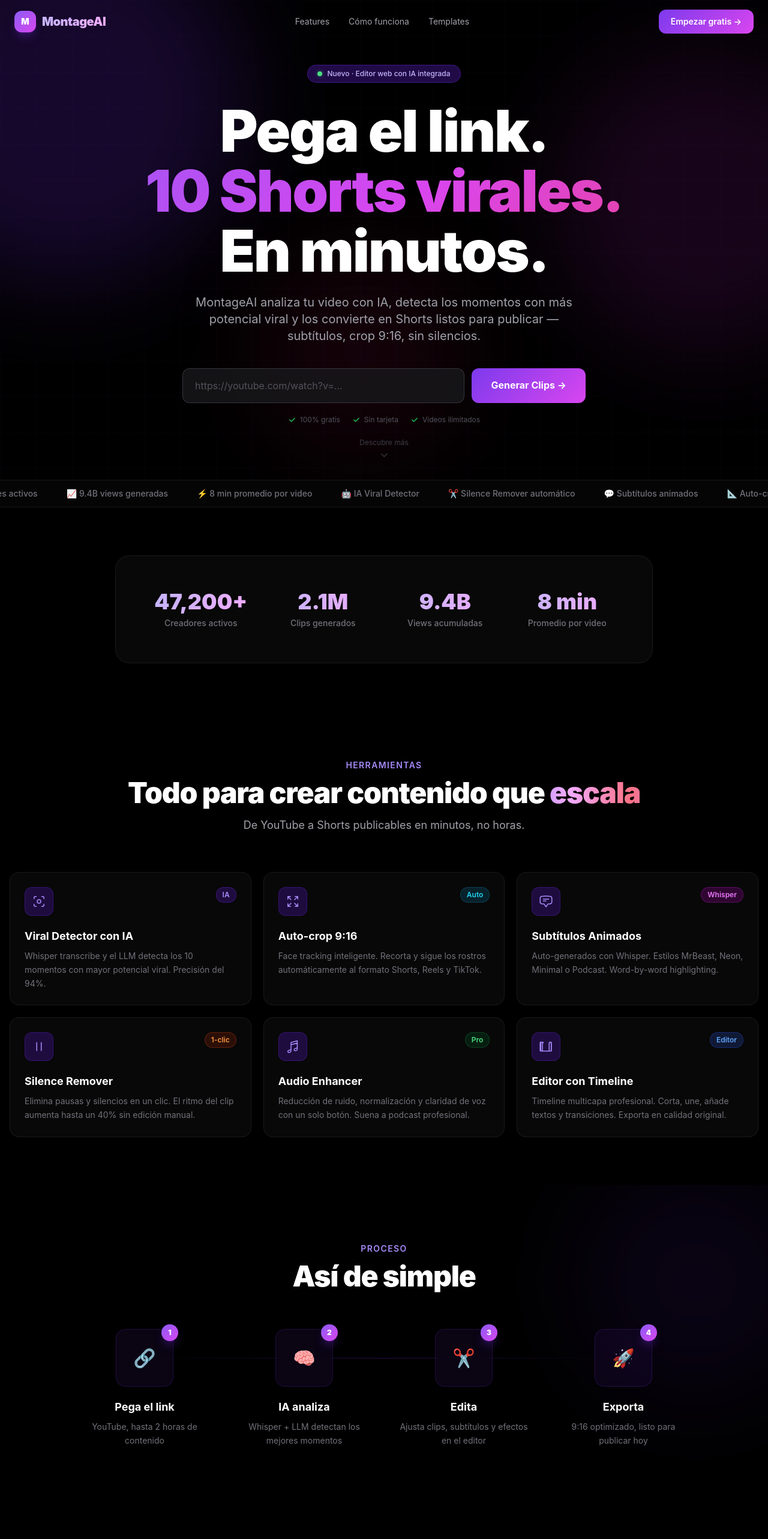
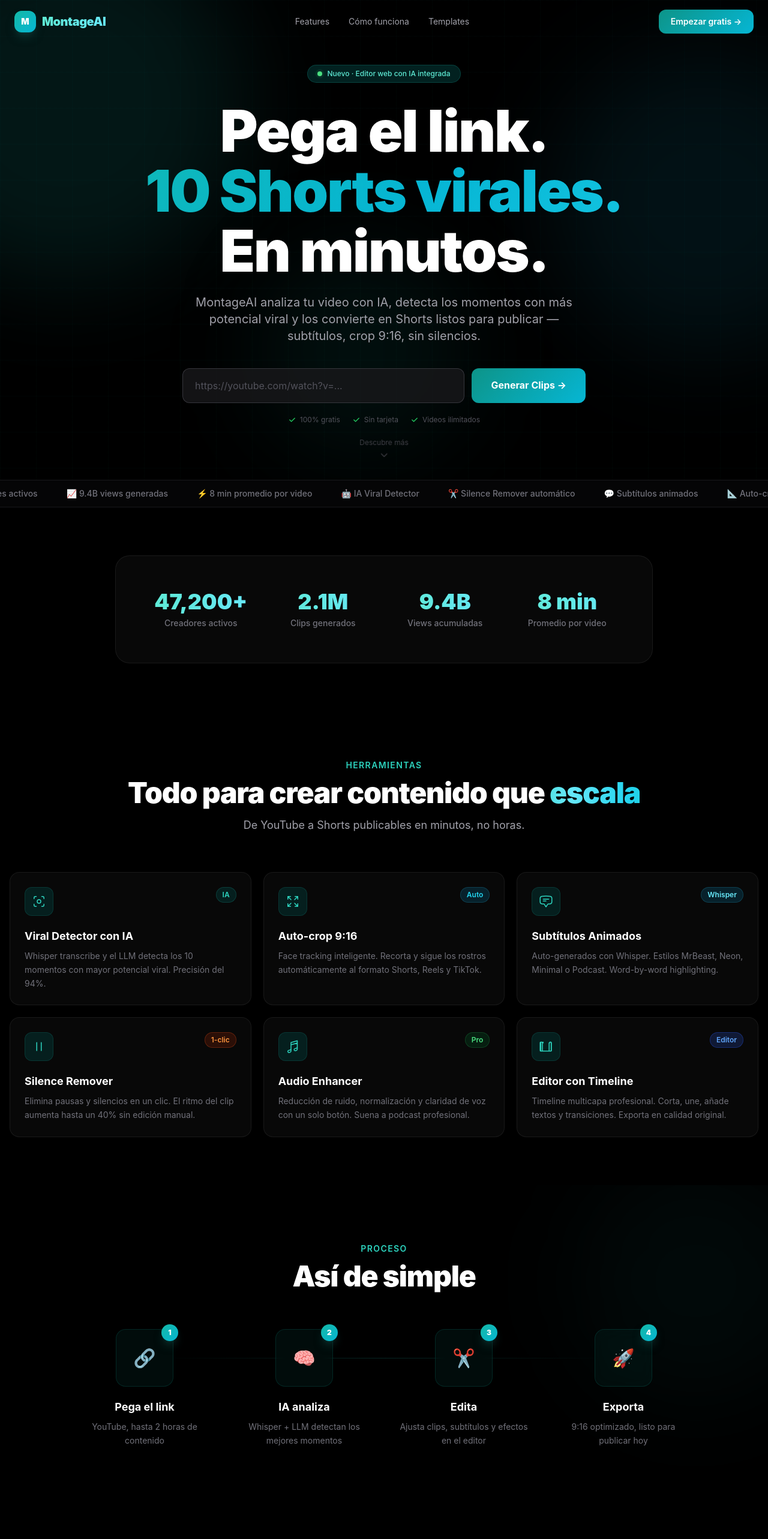
Before and after one commit to omaligam/montageai, a Next.js app in the folder frontend/: page / in a window 1280 px wide. Shown: the top 2566 px of the page at 60% size. Built offline with nearby package versions, Linux system fonts and the light colour scheme.

Commit message:
feat: cambiar paleta de colores a escala de turquesa/teal/cyan

```diff
--- a/frontend/src/app/globals.css
+++ b/frontend/src/app/globals.css
@@ -19,7 +19,7 @@
 ::-webkit-scrollbar { width: 6px; }
 ::-webkit-scrollbar-track { background: #0a0a0a; }
 ::-webkit-scrollbar-thumb { background: #27272a; border-radius: 3px; }
-::-webkit-scrollbar-thumb:hover { background: #7c3aed; }
+::-webkit-scrollbar-thumb:hover { background: #0d9488; }
 
 /* ── Keyframes ────────────────────────────────────── */
 @keyframes float {
@@ -51,8 +51,8 @@
   100% { transform: translateX(-50%); }
 }
 @keyframes border-pulse {
-  0%, 100% { border-color: rgba(124,58,237,0.3); }
-  50%       { border-color: rgba(124,58,237,0.7); box-shadow: 0 0 20px rgba(124,58,237,0.15); }
+  0%, 100% { border-color: rgba(13,148,136,0.3); }
+  50%       { border-color: rgba(13,148,136,0.7); box-shadow: 0 0 20px rgba(13,148,136,0.15); }
 }
 @keyframes count-up {
   from { opacity: 0; transform: translateY(8px); }
@@ -68,7 +68,7 @@
 
 /* ── Shimmer text ─────────────────────────────────── */
 .shimmer-text {
-  background: linear-gradient(90deg, #a78bfa, #f0abfc, #fb7185, #a78bfa);
+  background: linear-gradient(90deg, #2dd4bf, #67e8f9, #22d3ee, #2dd4bf);
   background-size: 200% auto;
   -webkit-background-clip: text;
   -webkit-text-fill-color: transparent;
@@ -78,7 +78,7 @@
 
 /* ── Animated gradient text ───────────────────────── */
 .gradient-text-animated {
-  background: linear-gradient(135deg, #8b5cf6, #d946ef, #f43f5e, #8b5cf6);
+  background: linear-gradient(135deg, #14b8a6, #06b6d4, #22d3ee, #14b8a6);
   background-size: 300% 300%;
   -webkit-background-clip: text;
   -webkit-text-fill-color: transparent;
@@ -95,22 +95,22 @@
 }
 
 .glass-purple {
-  background: rgba(124,58,237,0.08);
+  background: rgba(13,148,136,0.08);
   backdrop-filter: blur(12px);
-  border: 1px solid rgba(124,58,237,0.2);
+  border: 1px solid rgba(13,148,136,0.2);
 }
 
 /* ── Glow button ──────────────────────────────────── */
 .btn-glow {
   position: relative;
-  background: linear-gradient(135deg, #7c3aed, #d946ef);
+  background: linear-gradient(135deg, #0d9488, #06b6d4);
   transition: all 0.25s ease;
 }
 .btn-glow::after {
   content: "";
   position: absolute;
   inset: -3px;
-  background: linear-gradient(135deg, #7c3aed, #d946ef);
+  background: linear-gradient(135deg, #0d9488, #06b6d4);
   border-radius: inherit;
   filter: blur(14px);
   opacity: 0;
@@ -127,7 +127,7 @@
 }
 .card-lift:hover {
   transform: translateY(-4px);
-  box-shadow: 0 20px 40px rgba(0,0,0,0.4), 0 0 0 1px rgba(124,58,237,0.3);
+  box-shadow: 0 20px 40px rgba(0,0,0,0.4), 0 0 0 1px rgba(13,148,136,0.3);
 }
 
 /* ── Orb background ───────────────────────────────── */
--- a/frontend/src/app/page.js
+++ b/frontend/src/app/page.js
@@ -20,7 +20,7 @@
     title: "Viral Detector con IA",
     desc: "Whisper transcribe y el LLM detecta los 10 momentos con mayor potencial viral. Precisión del 94%.",
     tag: "IA",
-    tagColor: "text-violet-400 bg-violet-950/60 border-violet-800/50",
+    tagColor: "text-teal-400 bg-teal-950/60 border-teal-800/50",
   },
   {
     icon: (
@@ -42,7 +42,7 @@
     title: "Subtítulos Animados",
     desc: "Auto-generados con Whisper. Estilos MrBeast, Neon, Minimal o Podcast. Word-by-word highlighting.",
     tag: "Whisper",
-    tagColor: "text-fuchsia-400 bg-fuchsia-950/60 border-fuchsia-800/50",
+    tagColor: "text-cyan-300 bg-cyan-950/60 border-cyan-800/50",
   },
   {
     icon: (
@@ -86,7 +86,7 @@
     handle: "@juanrodcreator",
     subs: "1.2M subs",
     text: "Pasé de tardar 3 horas por video a 15 minutos. MontageAI detecta los clips virales mejor que yo.",
-    color: "from-violet-500 to-fuchsia-500",
+    color: "from-teal-500 to-cyan-500",
   },
   {
     avatar: "SM",
@@ -108,7 +108,7 @@
 
 const TEMPLATES = [
   { id: "viral_bold",    name: "Viral Bold",    color: "from-yellow-500 via-orange-500 to-red-500",   label: "MrBeast style",    views: "4.2B vistas" },
-  { id: "neon_glow",    name: "Neon Glow",     color: "from-cyan-400 via-violet-500 to-fuchsia-500", label: "Gaming / TikTok",  views: "2.8B vistas" },
+  { id: "neon_glow",    name: "Neon Glow",     color: "from-teal-400 via-cyan-500 to-teal-500",      label: "Gaming / TikTok",  views: "2.8B vistas" },
   { id: "minimal_clean",name: "Minimal Clean", color: "from-slate-600 via-slate-700 to-zinc-800",    label: "Podcast / LinkedIn",views: "1.1B vistas" },
   { id: "tiktok_viral", name: "TikTok Viral",  color: "from-pink-500 via-red-500 to-rose-600",       label: "Max engagement",   views: "3.6B vistas" },
 ];
@@ -152,8 +152,8 @@
       }`}>
         <div className="max-w-7xl mx-auto flex items-center justify-between px-6 py-4">
           <div className="flex items-center gap-2.5">
-            <div className="w-9 h-9 rounded-xl bg-gradient-to-br from-violet-500 to-fuchsia-500 flex items-center justify-center font-black text-sm shadow-lg shadow-violet-900/50">M</div>
-            <span className="font-black text-xl tracking-tight bg-gradient-to-r from-violet-300 to-fuchsia-300 bg-clip-text text-transparent">MontageAI</span>
+            <div className="w-9 h-9 rounded-xl bg-gradient-to-br from-teal-500 to-cyan-500 flex items-center justify-center font-black text-sm shadow-lg shadow-teal-900/50">M</div>
+            <span className="font-black text-xl tracking-tight bg-gradient-to-r from-teal-300 to-cyan-300 bg-clip-text text-transparent">MontageAI</span>
           </div>
           <div className="hidden md:flex items-center gap-8 text-sm text-zinc-400">
             <a href="#features" className="hover:text-white transition-colors">Features</a>
@@ -169,15 +169,15 @@
       {/* ── Hero ─────────────────────────────────────── */}
       <section className="relative min-h-screen flex flex-col items-center justify-center pt-24 pb-20 px-4 overflow-hidden">
         {/* Background orbs */}
-        <div className="orb w-[600px] h-[600px] bg-violet-700/20 -top-32 -left-48" />
-        <div className="orb w-[500px] h-[500px] bg-fuchsia-700/15 top-24 -right-36 animate-float-slow" />
-        <div className="orb w-[350px] h-[350px] bg-pink-700/10 bottom-10 left-1/3" />
+        <div className="orb w-[600px] h-[600px] bg-teal-700/20 -top-32 -left-48" />
+        <div className="orb w-[500px] h-[500px] bg-cyan-700/15 top-24 -right-36 animate-float-slow" />
+        <div className="orb w-[350px] h-[350px] bg-teal-600/10 bottom-10 left-1/3" />
         {/* Grid */}
-        <div className="absolute inset-0 bg-[linear-gradient(rgba(124,58,237,0.03)_1px,transparent_1px),linear-gradient(to_right,rgba(124,58,237,0.03)_1px,transparent_1px)] bg-[size:60px_60px] pointer-events-none" />
+        <div className="absolute inset-0 bg-[linear-gradient(rgba(13,148,136,0.03)_1px,transparent_1px),linear-gradient(to_right,rgba(13,148,136,0.03)_1px,transparent_1px)] bg-[size:60px_60px] pointer-events-none" />
 
         <div className="relative max-w-5xl mx-auto text-center">
           {/* Badge */}
-          <div className="inline-flex items-center gap-2 bg-violet-950/70 border border-violet-700/40 rounded-full px-4 py-1.5 text-xs text-violet-300 mb-8 font-medium backdrop-blur-sm animate-slide-up">
+          <div className="inline-flex items-center gap-2 bg-teal-950/70 border border-teal-700/40 rounded-full px-4 py-1.5 text-xs text-teal-300 mb-8 font-medium backdrop-blur-sm animate-slide-up">
             <span className="relative flex h-2 w-2">
               <span className="animate-ping absolute inline-flex h-full w-full rounded-full bg-green-400 opacity-75" />
               <span className="relative inline-flex rounded-full h-2 w-2 bg-green-400" />
@@ -205,7 +205,7 @@
               value={url}
               onChange={(e) => setUrl(e.target.value)}
               placeholder="https://youtube.com/watch?v=..."
-              className="flex-1 bg-zinc-900/80 border border-zinc-700/80 rounded-xl px-5 py-4 text-white placeholder-zinc-600 outline-none focus:border-violet-500 focus:ring-1 focus:ring-violet-500/30 transition-all backdrop-blur-sm"
+              className="flex-1 bg-zinc-900/80 border border-zinc-700/80 rounded-xl px-5 py-4 text-white placeholder-zinc-600 outline-none focus:border-teal-500 focus:ring-1 focus:ring-teal-500/30 transition-all backdrop-blur-sm"
             />
             <Link
               href={url ? `/dashboard?url=${encodeURIComponent(url)}` : "/dashboard"}
@@ -253,7 +253,7 @@
             <div className="grid grid-cols-2 lg:grid-cols-4 gap-8">
               {STATS.map((s) => (
                 <div key={s.label} className="text-center">
-                  <div className="text-3xl sm:text-4xl font-black bg-gradient-to-r from-violet-300 to-fuchsia-300 bg-clip-text text-transparent mb-1.5">
+                  <div className="text-3xl sm:text-4xl font-black bg-gradient-to-r from-teal-300 to-cyan-300 bg-clip-text text-transparent mb-1.5">
                     {s.value}
                   </div>
                   <div className="text-zinc-500 text-sm font-medium">{s.label}</div>
@@ -267,7 +267,7 @@
       {/* ── Features ─────────────────────────────────── */}
       <section id="features" className="py-20 px-4 max-w-7xl mx-auto">
         <div className="text-center mb-16">
-          <p className="text-violet-400 text-sm font-semibold tracking-widest uppercase mb-3">Herramientas</p>
+          <p className="text-teal-400 text-sm font-semibold tracking-widest uppercase mb-3">Herramientas</p>
           <h2 className="text-4xl sm:text-5xl font-black mb-4 tracking-tight">
             Todo para crear contenido que <span className="shimmer-text">escala</span>
           </h2>
@@ -277,14 +277,14 @@
           {FEATURES.map((f) => (
             <div key={f.title} className="card-lift glass rounded-2xl p-6 group cursor-default">
               <div className="flex items-start justify-between mb-5">
-                <div className="w-12 h-12 rounded-xl bg-violet-950/60 border border-violet-800/40 flex items-center justify-center text-violet-400 group-hover:text-fuchsia-300 transition-colors">
+                <div className="w-12 h-12 rounded-xl bg-teal-950/60 border border-teal-800/40 flex items-center justify-center text-teal-400 group-hover:text-cyan-300 transition-colors">
                   {f.icon}
                 </div>
                 <span className={`text-xs font-semibold px-2.5 py-1 rounded-full border ${f.tagColor}`}>
                   {f.tag}
                 </span>
               </div>
-              <h3 className="font-bold text-lg mb-2 group-hover:text-violet-300 transition-colors">{f.title}</h3>
+              <h3 className="font-bold text-lg mb-2 group-hover:text-teal-300 transition-colors">{f.title}</h3>
               <p className="text-zinc-500 text-sm leading-relaxed">{f.desc}</p>
             </div>
           ))}
@@ -293,14 +293,14 @@
 
       {/* ── How it works ─────────────────────────────── */}
       <section id="how" className="py-24 px-4 relative overflow-hidden">
-        <div className="orb w-[400px] h-[400px] bg-violet-800/10 -top-10 -right-20" />
+        <div className="orb w-[400px] h-[400px] bg-teal-800/10 -top-10 -right-20" />
         <div className="max-w-5xl mx-auto relative">
           <div className="text-center mb-16">
-            <p className="text-violet-400 text-sm font-semibold tracking-widest uppercase mb-3">Proceso</p>
+            <p className="text-teal-400 text-sm font-semibold tracking-widest uppercase mb-3">Proceso</p>
             <h2 className="text-4xl sm:text-5xl font-black tracking-tight">Así de simple</h2>
           </div>
           <div className="relative">
-            <div className="hidden lg:block absolute top-12 left-[12.5%] right-[12.5%] h-px bg-gradient-to-r from-transparent via-violet-800/40 to-transparent" />
+            <div className="hidden lg:block absolute top-12 left-[12.5%] right-[12.5%] h-px bg-gradient-to-r from-transparent via-teal-800/40 to-transparent" />
             <div className="grid grid-cols-1 lg:grid-cols-4 gap-10">
               {[
                 { n: "01", t: "Pega el link",  d: "YouTube, hasta 2 horas de contenido", icon: "🔗" },
@@ -313,11 +313,11 @@
                     <div className="w-24 h-24 rounded-2xl glass-purple flex items-center justify-center text-3xl group-hover:scale-110 transition-transform duration-300">
                       {s.icon}
                     </div>
-                    <div className="absolute -top-2 -right-2 w-7 h-7 rounded-full bg-gradient-to-br from-violet-500 to-fuchsia-500 flex items-center justify-center text-xs font-black shadow-lg shadow-violet-900/50">
+                    <div className="absolute -top-2 -right-2 w-7 h-7 rounded-full bg-gradient-to-br from-teal-500 to-cyan-500 flex items-center justify-center text-xs font-black shadow-lg shadow-teal-900/50">
                       {s.n.slice(-1)}
                     </div>
                   </div>
-                  <h3 className="font-bold text-lg mb-2 group-hover:text-violet-300 transition-colors">{s.t}</h3>
+                  <h3 className="font-bold text-lg mb-2 group-hover:text-teal-300 transition-colors">{s.t}</h3>
                   <p className="text-zinc-500 text-sm leading-relaxed">{s.d}</p>
                 </div>
               ))}
@@ -329,7 +329,7 @@
       {/* ── Templates ────────────────────────────────── */}
       <section id="templates" className="py-20 px-4 max-w-7xl mx-auto">
         <div className="text-center mb-14">
-          <p className="text-violet-400 text-sm font-semibold tracking-widest uppercase mb-3">Templates</p>
+          <p className="text-teal-400 text-sm font-semibold tracking-widest uppercase mb-3">Templates</p>
           <h2 className="text-4xl sm:text-5xl font-black mb-4 tracking-tight">Estilos que generan millones</h2>
           <p className="text-zinc-400 text-lg">Probados por miles de creadores. Listos en segundos.</p>
         </div>
@@ -357,10 +357,10 @@
 
       {/* ── Testimonials ─────────────────────────────── */}
       <section className="py-24 px-4 relative overflow-hidden">
-        <div className="orb w-[500px] h-[500px] bg-fuchsia-800/10 -bottom-24 -left-24" />
+        <div className="orb w-[500px] h-[500px] bg-cyan-800/10 -bottom-24 -left-24" />
         <div className="max-w-6xl mx-auto relative">
           <div className="text-center mb-14">
-            <p className="text-violet-400 text-sm font-semibold tracking-widest uppercase mb-3">Testimonios</p>
+            <p className="text-teal-400 text-sm font-semibold tracking-widest uppercase mb-3">Testimonios</p>
             <h2 className="text-4xl sm:text-5xl font-black tracking-tight">
               Creadores que lo usan <span className="shimmer-text">a diario</span>
             </h2>
@@ -393,10 +393,10 @@
 
       {/* ── Final CTA ────────────────────────────────── */}
       <section className="py-28 px-4 relative overflow-hidden">
-        <div className="absolute inset-0 bg-gradient-to-b from-transparent via-violet-950/20 to-transparent pointer-events-none" />
-        <div className="orb w-[700px] h-[700px] bg-violet-700/12 top-1/2 left-1/2 -translate-x-1/2 -translate-y-1/2" />
+        <div className="absolute inset-0 bg-gradient-to-b from-transparent via-teal-950/20 to-transparent pointer-events-none" />
+        <div className="orb w-[700px] h-[700px] bg-teal-700/12 top-1/2 left-1/2 -translate-x-1/2 -translate-y-1/2" />
         <div className="relative max-w-3xl mx-auto text-center">
-          <div className="inline-flex items-center gap-2 bg-violet-950/60 border border-violet-700/40 rounded-full px-4 py-1.5 text-xs text-violet-300 mb-8 font-medium backdrop-blur">
+          <div className="inline-flex items-center gap-2 bg-teal-950/60 border border-teal-700/40 rounded-full px-4 py-1.5 text-xs text-teal-300 mb-8 font-medium backdrop-blur">
             🎉 +47,200 creadores ya lo usan — gratis
           </div>
           <h2 className="text-5xl sm:text-7xl font-black tracking-tight mb-6 leading-[1.05]">
@@ -420,8 +420,8 @@
       <footer className="border-t border-zinc-900/80 py-10 px-6">
         <div className="max-w-7xl mx-auto flex flex-col md:flex-row items-center justify-between gap-6">
           <div className="flex items-center gap-2.5">
-            <div className="w-8 h-8 rounded-xl bg-gradient-to-br from-violet-500 to-fuchsia-500 flex items-center justify-center font-black text-sm">M</div>
-            <span className="font-black text-lg bg-gradient-to-r from-violet-300 to-fuchsia-300 bg-clip-text text-transparent">MontageAI</span>
+            <div className="w-8 h-8 rounded-xl bg-gradient-to-br from-teal-500 to-cyan-500 flex items-center justify-center font-black text-sm">M</div>
+            <span className="font-black text-lg bg-gradient-to-r from-teal-300 to-cyan-300 bg-clip-text text-transparent">MontageAI</span>
           </div>
           <div className="flex items-center gap-8 text-zinc-600 text-sm">
             <a href="#features" className="hover:text-zinc-400 transition-colors">Features</a>
```
Also changed, not shown: frontend/src/app/dashboard/page.js (+18 -18 lines).
